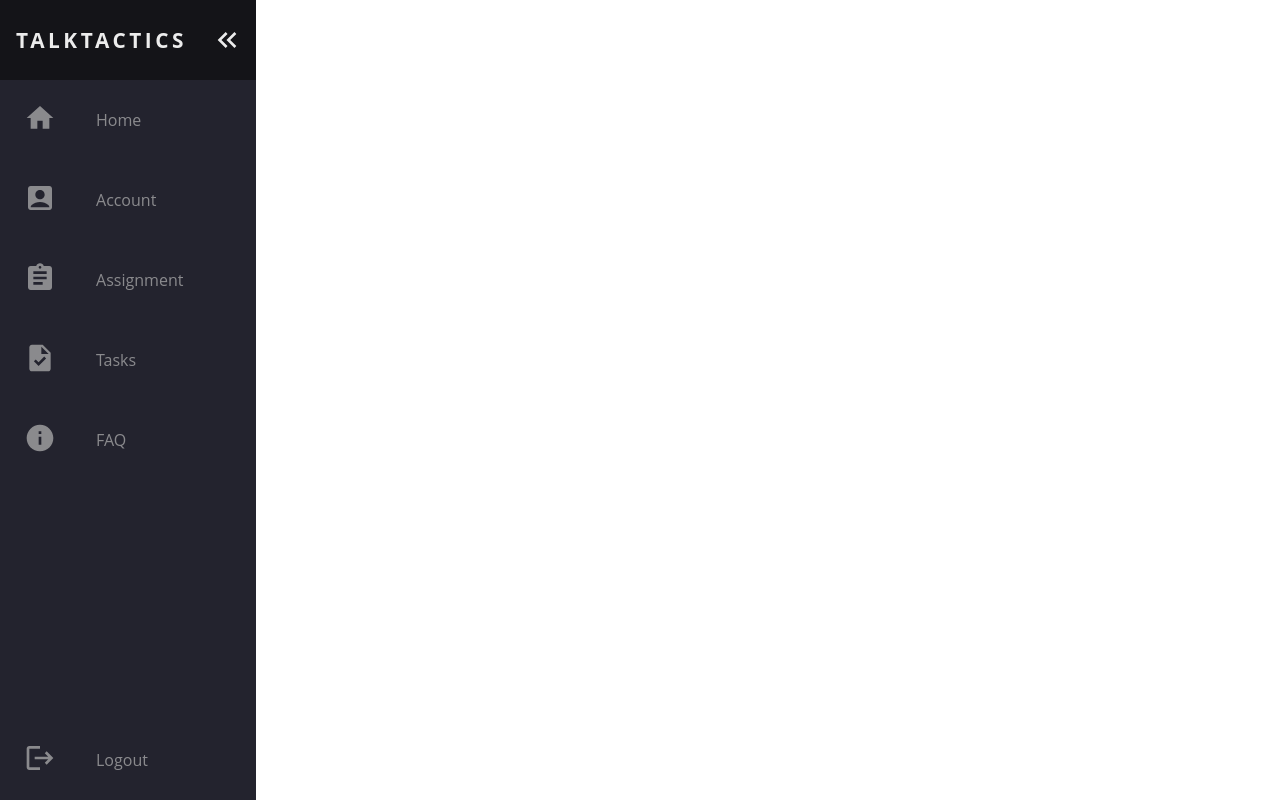
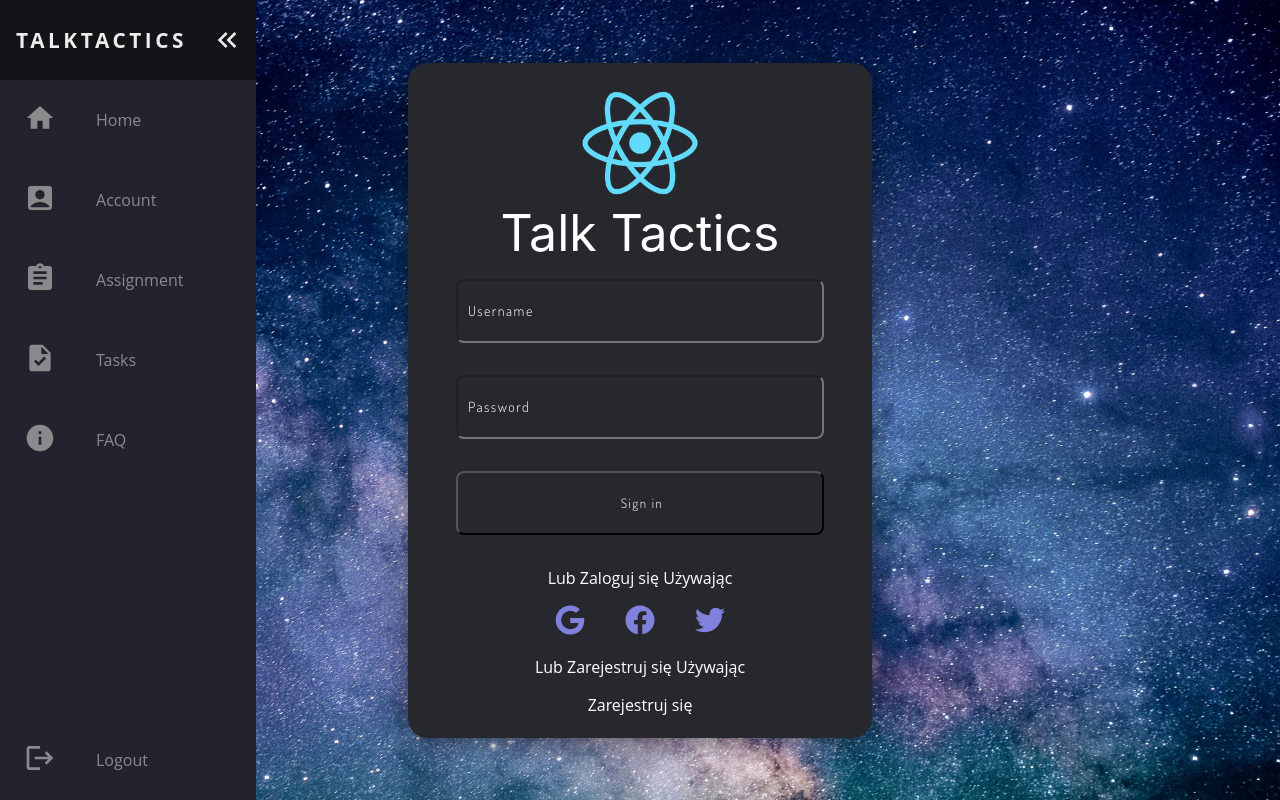
Before and after one commit to PiotrPabichCode/talk-tactics-backend-springboot, a React (Create React App) app: page /account in a window 1280 px wide. Built offline with nearby package versions, Linux system fonts and the light colour scheme.

Commit message:
Created login form

```diff
--- a/package.json
+++ b/package.json
@@ -12,6 +12,7 @@
     "@testing-library/user-event": "^13.5.0",
     "react": "^18.2.0",
     "react-dom": "^18.2.0",
+    "react-icons": "^4.8.0",
     "react-router-dom": "^6.10.0",
     "react-scripts": "5.0.1",
     "web-vitals": "^2.1.4"
--- a/src/App.css
+++ b/src/App.css
@@ -28,4 +28,9 @@ body::-webkit-scrollbar-thumb {
 }
 
 .App {
+  background-image: url("/public/background.jpg");
+  background-repeat: no-repeat;
+  background-size: cover;
+  height: 100vh;
+  width: 100vw;
 }
--- a/src/App.js
+++ b/src/App.js
@@ -7,6 +7,7 @@ import Faq from "./pages/Faq/Faq";
 import Tasks from "./pages/Tasks/Tasks";
 import Assignment from "./pages/Assignment/Assignment";
 import Navbar from "./components/Navbar/Navbar";
+import SignIn from "./pages/SignIn/SignIn";
 
 function App() {
   return (
@@ -16,7 +17,7 @@ function App() {
 
         <Routes>
           <Route path="/" element={<Home />} />
-          <Route path="/account" element={<Account />} />
+          <Route path="/account" element={<SignIn />} />
           <Route path="/assignment" element={<Assignment />} />
           <Route path="/faq" element={<Faq />} />
           <Route path="/tasks" element={<Tasks />} />
--- a/src/pages/SignIn/SignIn.css
+++ b/src/pages/SignIn/SignIn.css
@@ -1,8 +1,11 @@
 @import url("https://fonts.googleapis.com/css?family=Dosis:300");
 
 .wrapper {
+  height: 100vh;
+  width: 100vw;
   display: flex;
-  /* background-image: url("/images/background.png"); */
+  align-items: center;
+  justify-content: center;
 }
 
 .mycontainer {
@@ -10,39 +13,109 @@
   margin: 0 auto;
   border-radius: 20px;
   box-shadow: 0px 4px 30px -5px rgba(0, 0, 0, 0.65);
+  display: flex;
   flex-direction: column;
   align-items: center;
+  justify-content: center;
+}
+
+.nav-logo {
+  padding-top: 20px;
+  height: 120px;
+  width: 120px;
+}
+
+.nav-item-text {
+  font-size: 50px;
+  font-weight: 400;
+  font-family: Inter, sans-serif;
+  text-align: center;
+  color: white;
 }
 
 .input-container {
-  margin-bottom: 30px;
-  width: 340px;
+  width: 400px;
+  height: 6rem;
+  padding-left: 2rem;
+  padding-right: 2rem;
+  display: flex;
+  justify-content: center;
+}
+
+.input-style {
+  width: 100%;
+  margin: 1rem;
+  border-radius: 8px;
+  display: flex;
+  background: transparent;
+}
+
+
+input::placeholder {
+  color: white;
+  font-size: 14px;
+}
+
+input:focus::placeholder {
+  transform: translateY(-90%);
+  transition: var(--transition-speed);
+  font-size: 13px;
+  color: rgb(163, 149, 149);
 }
 
 input,
 button {
   font-family: "Dosis", sans-serif;
-  letter-spacing: 1.3px;
+  letter-spacing: 1.5px;
+  padding-left: 10px;
+  color: white;
+  font-size: 13px;
+  display: flex;
+  /* border-color: rgb(230, 191, 191); */
+  justify-content: center;
+  align-items: center;
+}
+
+.label-style {
+  left: 0;
+}
+
+button:hover, input:hover {
+  border-color: lightblue;
 }
 
 button:hover {
   background: #3f4048;
+  transition: var(--transition-speed);
+  cursor: pointer;
   box-shadow: 0px 5px 20px -3px rgba(0, 0, 0, 0.65);
 }
 
+.icons-register {
+  display: flex;
+  flex-direction: row;
+}
+
 .icon-register {
+  color: rgb(128, 128, 221);
   width: 30px;
   height: 30px;
-  margin-bottom: 30px;
   margin-inline: 20px;
   justify-content: space-between;
 }
 
+.icon-register:hover {
+  filter: grayscale(0%) opacity(1);
+  color: rgb(50, 50, 189);
+}
+
 .register-text {
+  color: white;
   font-size: 16px;
   text-decoration: none;
 }
 
-.new-link-space {
-  padding-left: 10px;
+.register-link:hover {
+  filter: grayscale(0%) opacity(1);
+  color: rgb(128, 128, 221);
 }
--- a/src/pages/SignIn/SignIn.js
+++ b/src/pages/SignIn/SignIn.js
@@ -5,37 +5,38 @@ import { Link } from "react-router-dom";
 
 function SignIn() {
   return (
-    <div className="wrapper py-3">
-      <div className="mycontainer shadow">
-        <img className="nav-logo pt-3" src="\logo192.png" alt="logo" />
-        <div className="nav-item-text text-white">Time Tacticians</div>
-        <div className="input-container form-floating text-white mx-5 mt-3">
+    <>
+    <div className="wrapper">
+        <div className="mycontainer">
+        <img className="nav-logo" src="\logo192.png" alt="logo" />
+        <div className="nav-item-text">Talk Tactics</div>
+        <div className="input-container">
           <input
-            type="text"
-            placeholder="Nazwa użytkownika"
-            className="form-control bg-transparent text-white"
-            id="floatingUsername"
-          />
-          <label for="floatingUsername">Nazwa użytkownika</label>
+              type="text"
+              placeholder="Username"
+              className="input-style"
+              id="usernameID"
+            />
+        </div>
+        <div className="input-container">
+          <input
+              type="password"
+              placeholder="Password"
+              className="input-style"
+              id="passwordID"
+            />
+        </div>
+        <div className="input-container">
+        <button
+            type="submit"
+            className="input-style"
+          >
+            Sign in
+          </button>
         </div>
 
-        <div className="input-container form-floating text-white mx-5">
-          <input
-            type="text"
-            placeholder="Hasło"
-            className="form-control bg-transparent text-white"
-            id="floatingPassword"
-          />
-          <label for="floatingPassword">Hasło</label>
-        </div>
-
-        <button
-          type="submit"
-          className="input-container mx-5 mb-3 btn btn-secondary btn-lg bg-dark opacity-75"
-        >
-          Zaloguj się
-        </button>
-        <p className="text-white register-text">Lub Zaloguj się Używając</p>
+        <p className="register-text">Lub Zaloguj się Używając</p>
+        <div className="icons-register">
         <a href="#">
           <FaGoogle className="icon-register" />
         </a>
@@ -45,19 +46,20 @@ function SignIn() {
         <a href="#">
           <FaTwitter className="icon-register" />
         </a>
-        <br />
-        <p className="text-white">Lub Zarejestruj się Używając</p>
+        </div>
+        <p className="register-text">Lub Zarejestruj się Używając</p>
         <div>
           <Link
             to={"/register"}
-            className="link-primary text-info register-text mb-3"
+            className="register-text register-link"
           >
             Zarejestruj się
           </Link>
         </div>
         <br />
-      </div>
     </div>
+    </div>
+    </>
   );
 }
 
```
Also changed, not shown: public/background.jpg (added), 1 other file (tests, documents, lock files or other folders).
